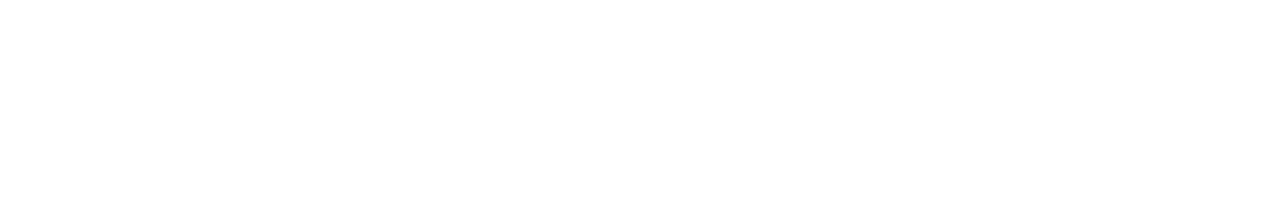
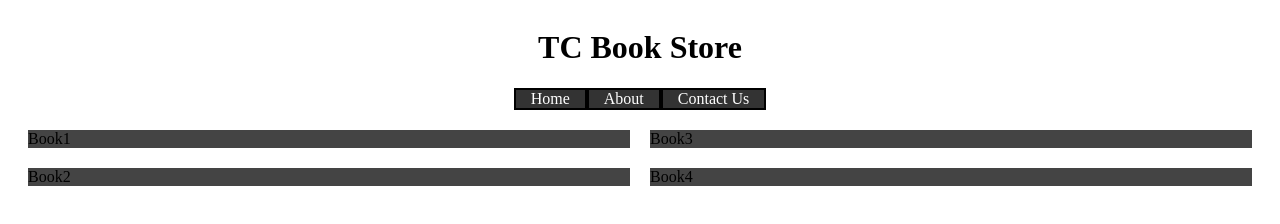
Before and after one commit to Tcarter20052005/BookEcom, a plain HTML site: page Pages/index.html in a window 1280 px wide. Drawn offline with Linux system fonts and the light colour scheme.

Commit message:
Display Upgrades

```diff
--- /dev/null
+++ b/CSS/index.css
@@ -0,0 +1,66 @@
+.nav-container
+{
+    display: flex;
+    justify-content: center;
+    flex-direction: column;
+    align-items: center;
+}
+
+#navbar
+{
+    list-style: none;
+    display: flex;
+    padding: 0;
+}
+
+.nav-container li
+{
+    display: inline;
+    border: 2px solid black;
+}
+
+.nav-container li a
+{
+    text-align: center;
+    padding: 14px 16px;
+    text-decoration: none;
+    padding: 8px 15px;
+    transition: 0.3s;
+    color: white;
+}
+
+.nav-container ul
+{
+    list-style: none;
+    margin: 0;
+    padding: 0;
+    overflow: hidden;
+    background-color: #333;
+}
+
+.nav-container li a:hover
+{
+    background-color: #ddd;
+  color: black;
+}
+
+.content
+{
+    display: flex;
+    justify-content: center;
+    gap: 20px;
+    padding: 20px;
+}
+
+.column
+{
+    display: flex;
+    flex-direction: column;
+    gap: 20px;
+    width: 50%;
+}
+
+.book-Container
+{
+    background-color: #444;
+}
--- a/Pages/index.html
+++ b/Pages/index.html
@@ -1,9 +1,33 @@
 <!DOCTYPE html>
 <html>
     <head>
-        <title></title>
+        <meta charset="UTF-8">
+        <meta name="viewport" content="width=device-width, initial-scale=1.0">
+        <title>TC Home</title>
+        <link rel="stylesheet" href="../CSS/index.css">
     </head>
     <body>
+        <div class="nav-container">
+            <div id="logo"></div>
+                <div id="title"><h1>TC Book Store</h1></div>
+                <ul id="navbar">
+                    <li><a href="index.html">Home</a></li>
+                    <li><a href="">About</a></li>
+                    <li><a href="">Contact Us</a></li>
 
+                </ul>
+        </div>
+
+        <main class="content">
+            <div class="column">
+                <div class="book-Container">Book1</div>
+                <div class="book-Container">Book2</div>
+            </div>
+            <div class="column">
+                <div class="book-Container">Book3</div>
+                <div class="book-Container">Book4</div>
+            </div>
+
+        </main>
     </body>
 </html>
```
Also changed, not shown: Pages/pay.html (+3 -1 lines), Pages/success.html (+5 -1 lines), 1 other file.
